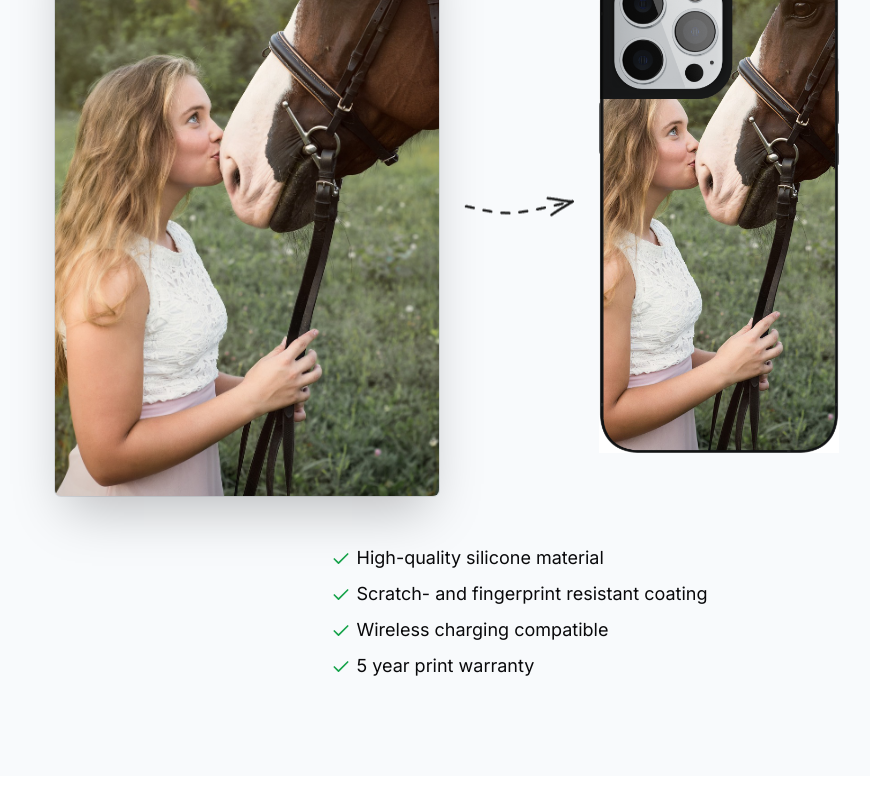
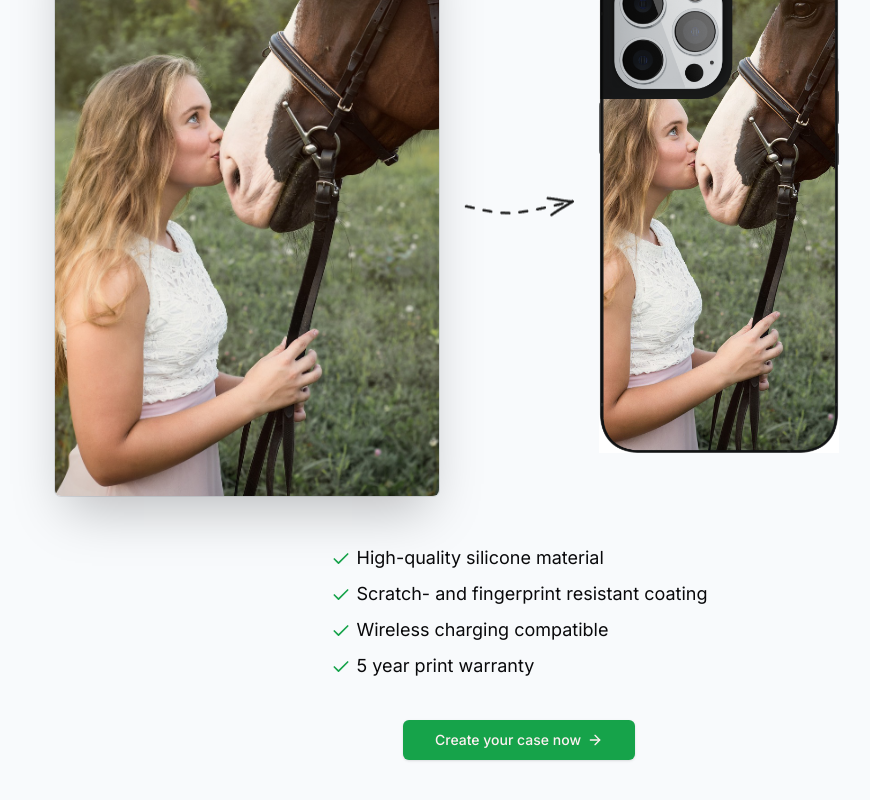
Before and after one commit to KenanRamazanov/CaseCobra, a Next.js app: page / in a window 1280 px wide. Shown: the part 2923-3723 px from the top of the page, without its empty margins (121-991 px from the left). Before the commit the page ends 3699 px from the top, so only its background shows below. Built offline with nearby package versions, Linux system fonts and the light colour scheme; no server answers.

Commit message:
Final of main page

```diff
--- a/src/app/page.tsx
+++ b/src/app/page.tsx
@@ -2,8 +2,10 @@ import { Icons } from "@/components/Icons";
 import MaxWidthWrapper from "@/components/MaxWidthWrapper";
 import Phone from "@/components/Phone";
 import { Reviews } from "@/components/Reviews";
-import { Check, Star } from "lucide-react";
+import { buttonVariants } from "@/components/ui/button";
+import { ArrowRight, Check, Star } from "lucide-react";
 import Image from "next/image";
+import Link from "next/link";
 
 export default function Home() {
   return (
@@ -220,42 +222,53 @@ export default function Home() {
           </div>
 
           <div className="mx-auto max-w-6xl px-6 lg:px-8">
-          <div className='relative flex flex-col items-center md:grid grid-cols-2 gap-40'>
+            <div className="relative flex flex-col items-center md:grid grid-cols-2 gap-40">
               <img
-                src='/arrow.png'
-                className='absolute top-[25rem] md:top-1/2 -translate-y-1/2 z-10 left-1/2 -translate-x-1/2 rotate-90 md:rotate-0'
+                src="/arrow.png"
+                className="absolute top-[25rem] md:top-1/2 -translate-y-1/2 z-10 left-1/2 -translate-x-1/2 rotate-90 md:rotate-0"
               />
 
-              <div className='relative h-80 md:h-full w-full md:justify-self-end max-w-sm rounded-xl bg-gray-900/5 ring-inset ring-gray-900/10 lg:rounded-2xl'>
+              <div className="relative h-80 md:h-full w-full md:justify-self-end max-w-sm rounded-xl bg-gray-900/5 ring-inset ring-gray-900/10 lg:rounded-2xl">
                 <img
-                  src='/horse.jpg'
-                  className='rounded-md object-cover bg-white shadow-2xl ring-1 ring-gray-900/10 h-full w-full'
+                  src="/horse.jpg"
+                  className="rounded-md object-cover bg-white shadow-2xl ring-1 ring-gray-900/10 h-full w-full"
                 />
               </div>
 
-              <Phone className='w-60' imgSrc='/horse_phone.jpg' />
+              <Phone className="w-60" imgSrc="/horse_phone.jpg" />
             </div>
           </div>
 
-
           <ul className="mx-auto mt-12 max-w-prose sm:text-lg space-y-2 w-fit">
             <li className="w-fit ">
-            <Check className="h-5 w-5 text-green-600 inline mr-1.5"/>
+              <Check className="h-5 w-5 text-green-600 inline mr-1.5" />
               High-quality silicone material
             </li>
             <li className="w-fit ">
-            <Check className="h-5 w-5 text-green-600 inline mr-1.5"/>
+              <Check className="h-5 w-5 text-green-600 inline mr-1.5" />
               Scratch- and fingerprint resistant coating
             </li>
             <li className="w-fit ">
-            <Check className="h-5 w-5 text-green-600 inline mr-1.5"/>
+              <Check className="h-5 w-5 text-green-600 inline mr-1.5" />
               Wireless charging compatible
             </li>
 
             <li className="w-fit ">
-            <Check className="h-5 w-5 text-green-600 inline mr-1.5"/>
-            5 year print warranty
+              <Check className="h-5 w-5 text-green-600 inline mr-1.5" />5 year
+              print warranty
             </li>
+
+            <div className="flex justify-center">
+              <Link
+                className={buttonVariants({
+                  size: "lg",
+                  className: "mx-auto mt-8",
+                })}
+                href="/configure/upload"
+              >
+                Create your case now <ArrowRight className="h-4 w-4 ml-1.5" />
+              </Link>
+            </div>
           </ul>
         </MaxWidthWrapper>
       </section>
```
Lines whose indentation alone changed are shown as unchanged.
